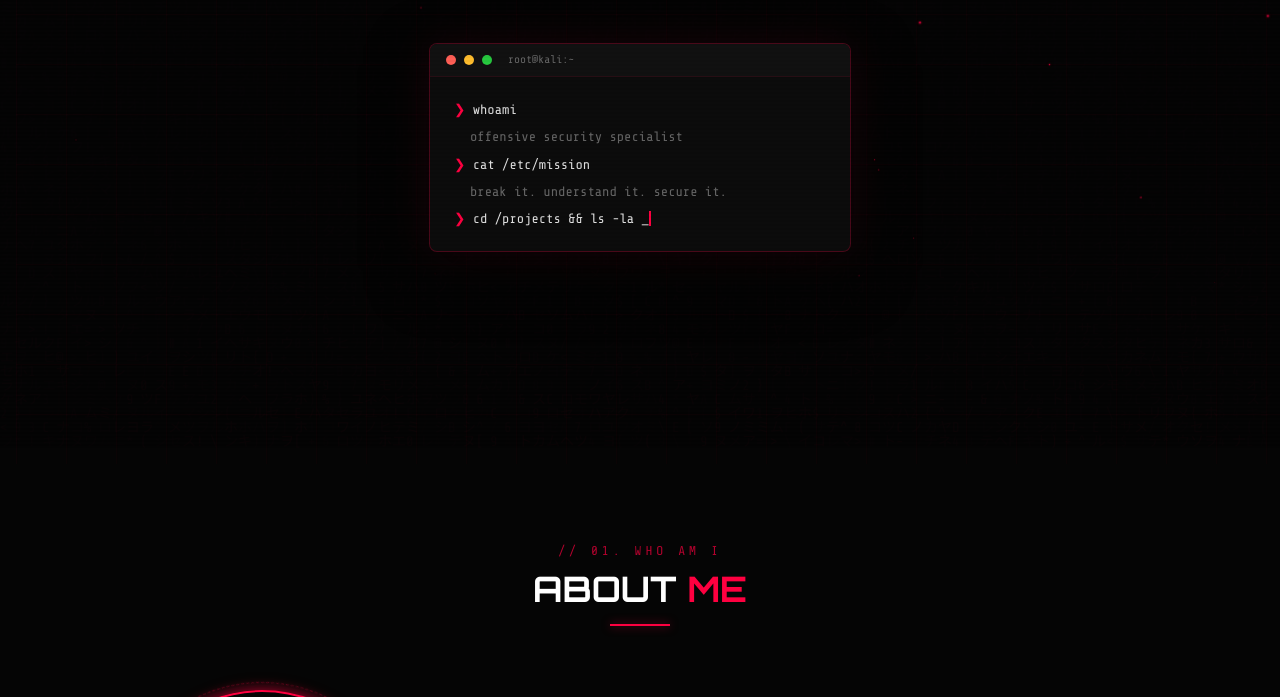
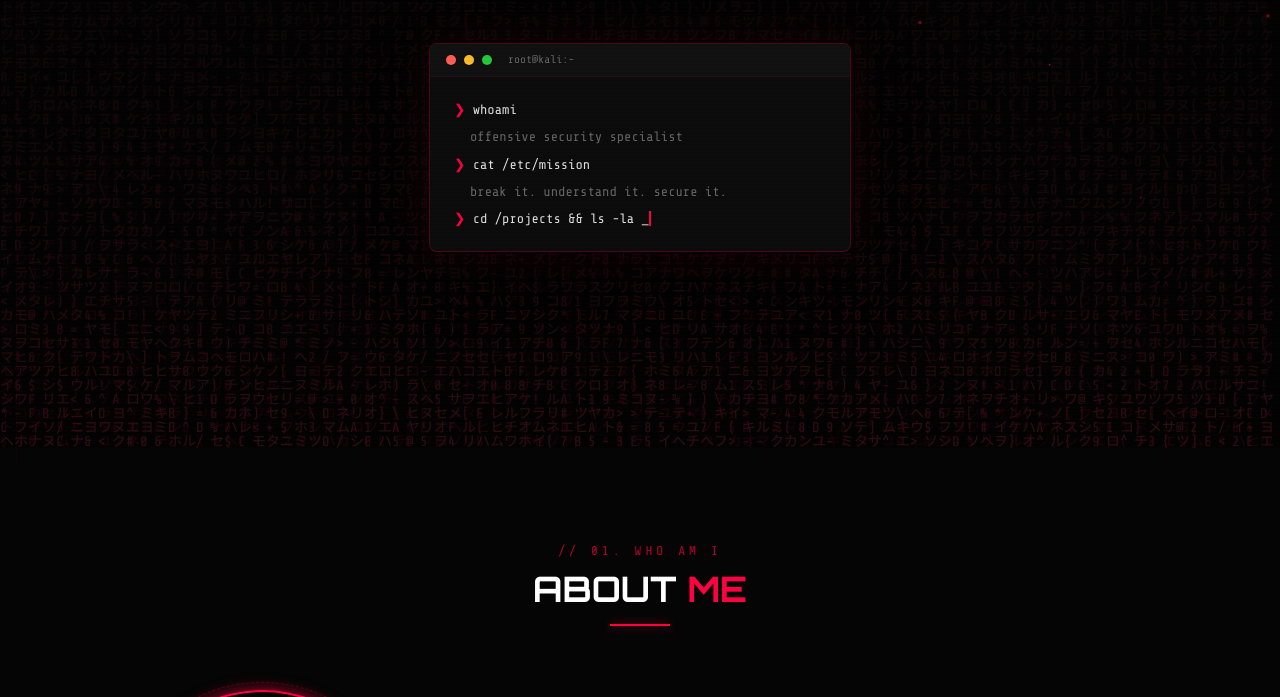
Before and after one commit to wargammer5/my-portfolio, a plain HTML site: page index.html in a window 1280 px wide. Shown: the part 352-1049 px from the top of the page. Drawn offline with nearby package versions, Linux system fonts and the light colour scheme; animation ran at ten frames a second.

Commit message:
Update site

```diff
--- a/index.html
+++ b/index.html
@@ -50,7 +50,7 @@
       top: 0; left: 0;
       width: 100%; height: 100%;
       z-index: -2;
-      opacity: 0.12;
+      opacity: 0.4;
       pointer-events: none;
     }
 
@@ -843,18 +843,24 @@
     });
 
     function drawMatrix() {
-      ctx.fillStyle = 'rgba(5, 5, 5, 0.05)';
+      ctx.fillStyle = 'rgba(5, 5, 5, 0.04)';
       ctx.fillRect(0, 0, canvas.width, canvas.height);
-      ctx.fillStyle = '#ff0040';
       ctx.font = fontSize + 'px Share Tech Mono, monospace';
 
       for (let i = 0; i < drops.length; i++) {
         const text = charArr[Math.floor(Math.random() * charArr.length)];
-        ctx.globalAlpha = Math.random() * 0.5 + 0.1;
+        // Head of the stream — bright white-red
+        ctx.fillStyle = '#ff4466';
+        ctx.globalAlpha = 0.9;
         ctx.fillText(text, i * fontSize, drops[i] * fontSize);
+        // Trail — dimmer red
+        ctx.fillStyle = '#ff0040';
+        ctx.globalAlpha = Math.random() * 0.4 + 0.3;
+        const trailText = charArr[Math.floor(Math.random() * charArr.length)];
+        ctx.fillText(trailText, i * fontSize, (drops[i] - 1) * fontSize);
         ctx.globalAlpha = 1;
 
-        if (drops[i] * fontSize > canvas.height && Math.random() > 0.975) {
+        if (drops[i] * fontSize > canvas.height && Math.random() > 0.96) {
           drops[i] = 0;
         }
         drops[i]++;
```
